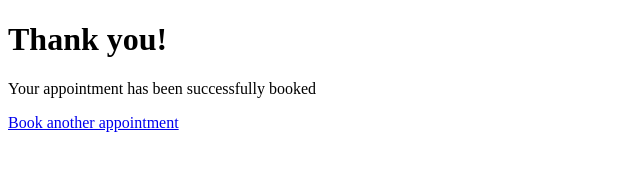
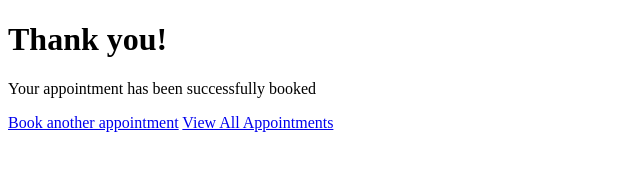
Before and after one commit to Gurpinder1340/Appointment---Scheduler, a website: page views/confirmation.html in a window 1280 px wide. Shown: the whole page, without its empty margins (0-640 px from the left). Drawn offline with Linux system fonts and the light colour scheme.

Commit message:
added admin route

```diff
--- a/views/confirmation.html
+++ b/views/confirmation.html
@@ -9,5 +9,7 @@
     <h1>Thank you!</h1>
     <p>Your appointment has been successfully booked </p>
     <a href="/">Book another appointment</a>
+    <a href="/admin">View All Appointments</a>
+
 </body>
 </html>
```
